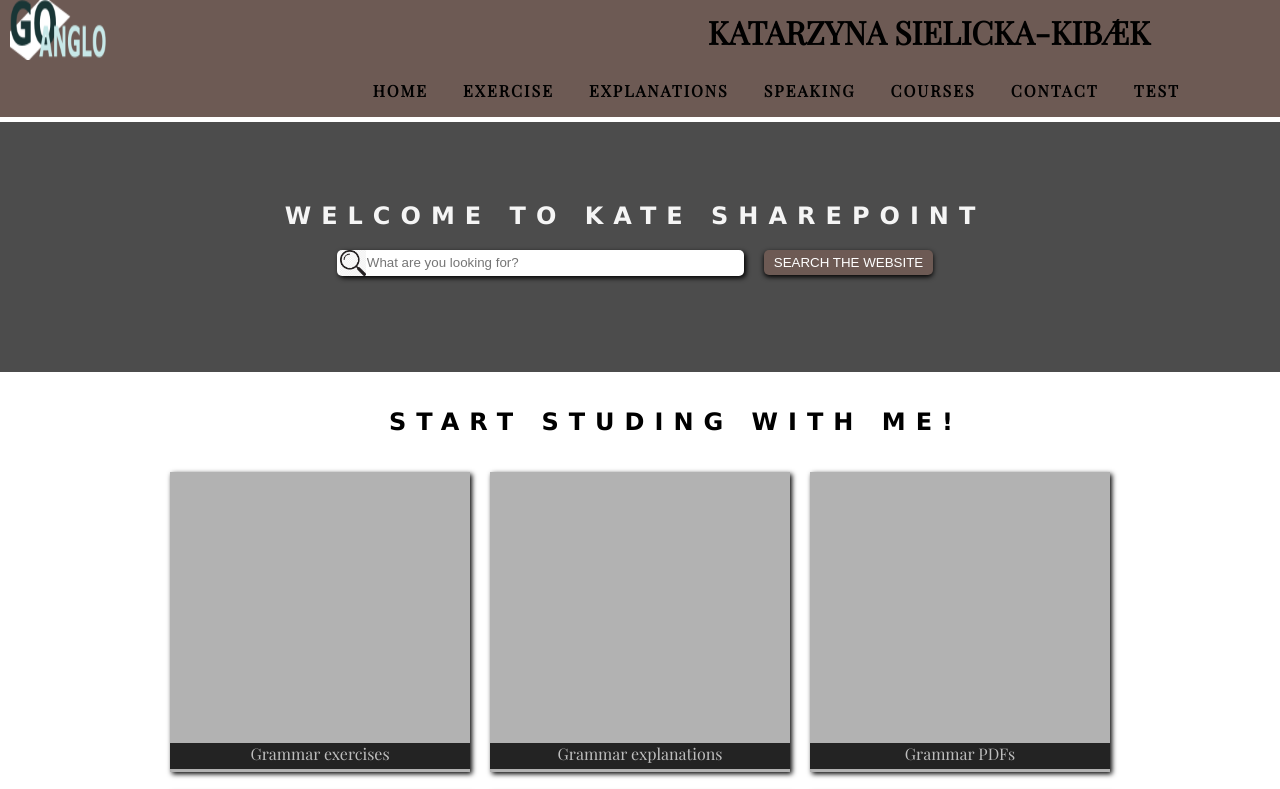
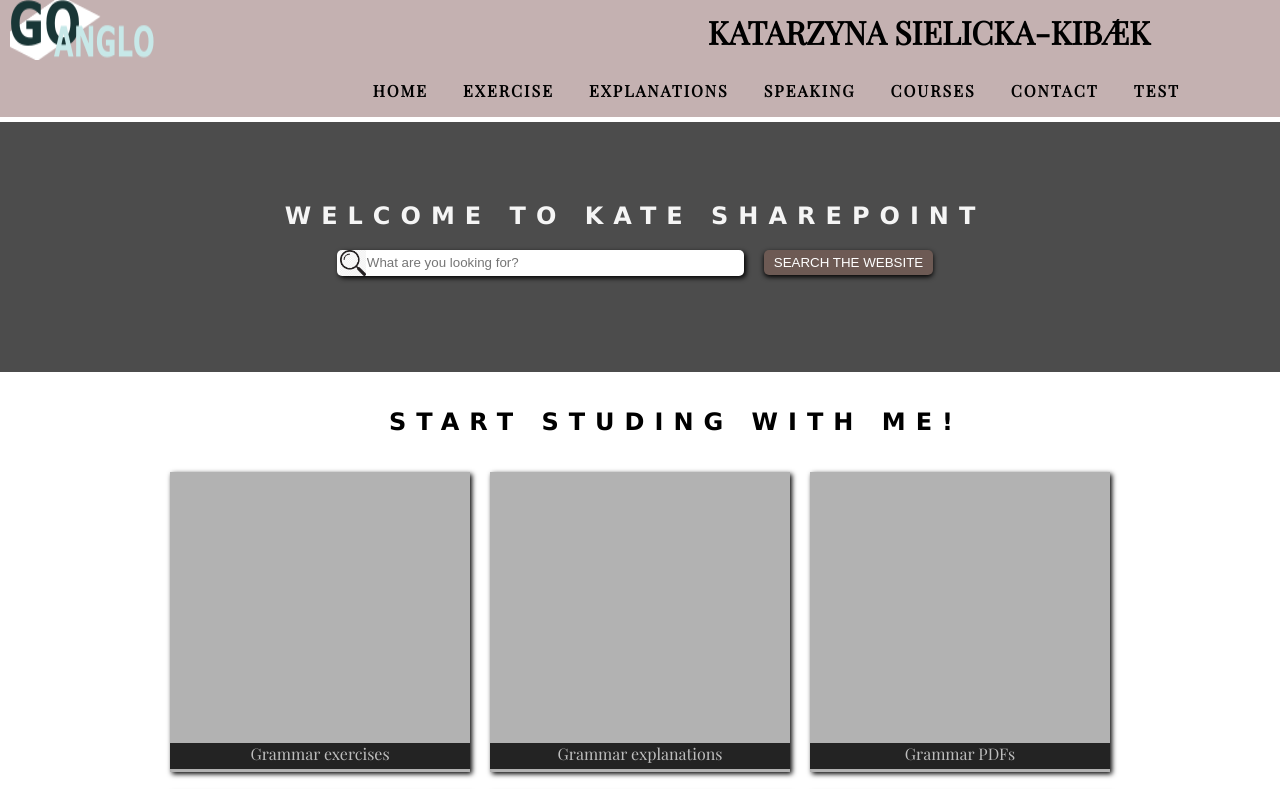
Before and after one commit to Demonik993/KateWebpage, a website built with Parcel: page index.html in a window 1280 px wide. Shown: the top 789 px of the page. Built offline with nearby package versions, Linux system fonts and the light colour scheme; a web font is replaced by a local one.

Commit message:
Changes to increase performance and accessibility

```diff
--- a/index.html
+++ b/index.html
@@ -25,7 +25,7 @@
 <body>
 	<header>
 		<div id="logo" type="header">
-			<img src="src/logo.png" alt="go anglo logo" height="60px" width="100px">
+			<img src="src/logo.png" alt="go anglo logo" height="60px" width="150px">
 		</div>
 		<div id="headerText" type="headerText">
 			<h1 id="name">KATARZYNA SIELICKA-KIBÆK</h1>
@@ -94,7 +94,7 @@
 			<h2>Get free lessons by email</h2>
 			<form id="newsletter" action="get">
 				<input id="newsEmail" type="email" placeholder="Email Adress" pattern="[a-z0-9._%+\-]+@[a-z0-9.\-]+\.[a-z]{2,}$" required>
-				<select name="english-level" id="english-level">
+				<select name="english-level" id="english-level" aria-label="select">
 					<option value>Choose your level</option>
 					<option value="A1">Begginer &lbrke;A1&rbrke;</option>
 					<option value="A2">Elementary &lbrke;A2&rbrke;</option>
--- a/style.css
+++ b/style.css
@@ -16,7 +16,7 @@ header {
     padding-left: 10px;
     padding-right: 20px;
     justify-content: space-between;
-    background-color: rgb(109, 90, 84);
+    background-color: rgb(196, 177, 177);
 }
 #logo {
     z-index: 3;
@@ -34,7 +34,7 @@ div h1{
     justify-content: flex-end;
     position: sticky;
     top: 0px;
-    background-color: rgb(109, 90, 84);
+    background-color: rgb(196, 177, 177);
     height: min-content;
     z-index: 2;
 }
```
